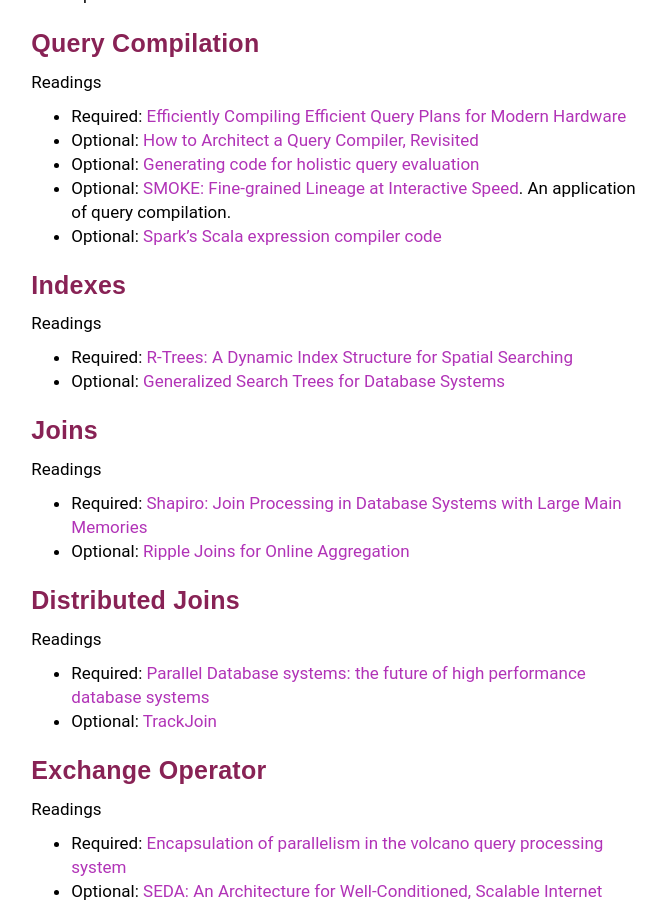
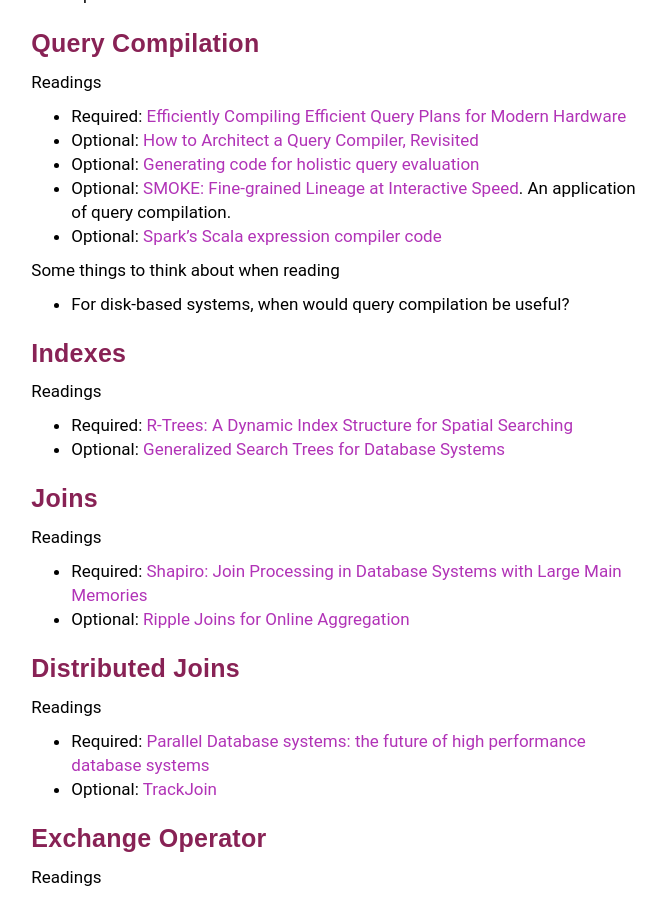
Before and after one commit to wzao1515/w6113.github.io, a Jekyll site: the page built from reviews.md, in a window 1280 px wide and 900 px high, scrolled down 2761 px. Shown: the whole window, without its empty margins (293-959 px from the left). Built offline with Jekyll 4.4.1, drawn with Linux system fonts in a browser that asks for light colours; our own code applies the rules of GitHub Pages for plain Markdown files.

Commit message:
updated website

```diff
--- a/reviews.md
+++ b/reviews.md
@@ -127,6 +127,9 @@ Readings
 * Optional: [SMOKE: Fine-grained Lineage at Interactive Speed](./files/papers/smoke-vldb18.pdf).  An application of query compilation.
 * Optional: [Spark's Scala expression compiler code](https://github.com/apache/spark/blob/master/sql/catalyst/src/main/scala/org/apache/spark/sql/catalyst/expressions/codegen/CodeGenerator.scala)
 
+Some things to think about when reading
+
+* For disk-based systems, when would query compilation be useful?
 
 
 <a name='lec7' />
```
